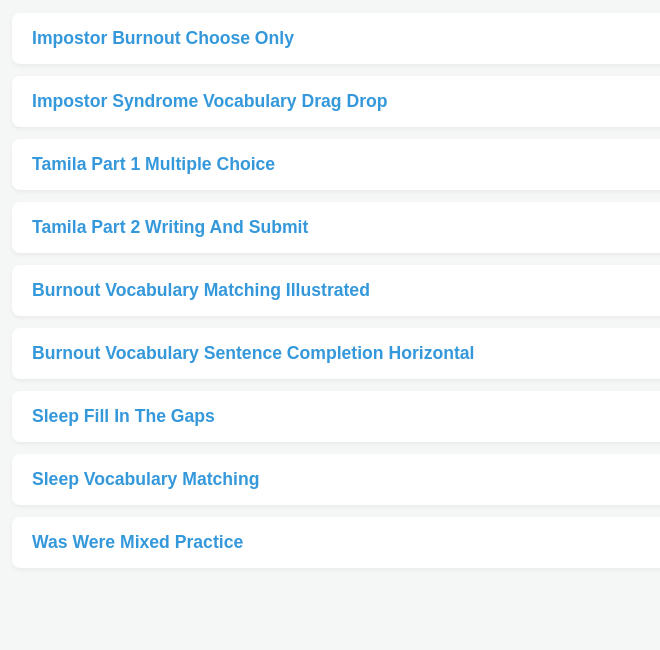
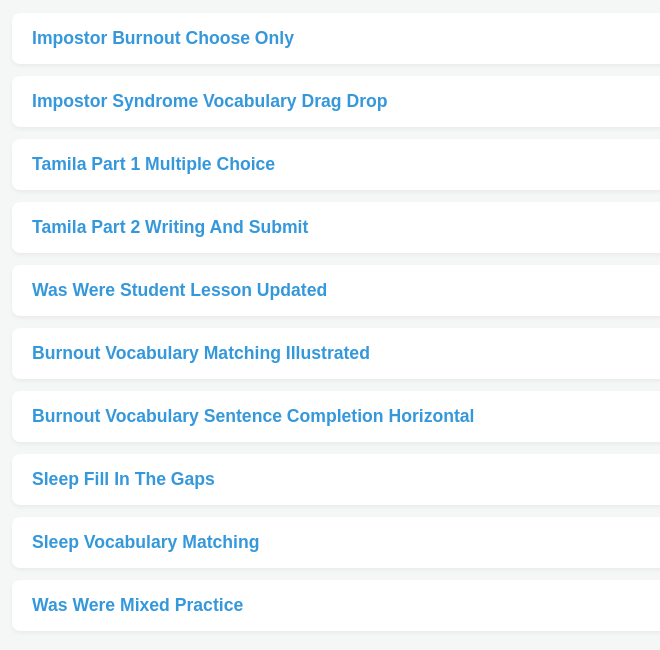
Before and after one commit to Dasha-English-Teacher/miro-exercises, a plain HTML site: page index.html in a window 1280 px wide. Shown: the part 162-812 px from the top of the page, without its empty margins (228-888 px from the left). Drawn offline with Linux system fonts and the light colour scheme.

Commit message:
Automatically update index.html

```diff
--- a/index.html
+++ b/index.html
@@ -21,6 +21,7 @@
           <li><a href="Impostor_Syndrome_Vocabulary_Drag_Drop.html" target="_blank">Impostor Syndrome Vocabulary Drag Drop</a></li>
           <li><a href="Tamila_Part_1_Multiple_Choice.html" target="_blank">Tamila Part 1 Multiple Choice</a></li>
           <li><a href="Tamila_Part_2_Writing_and_Submit.html" target="_blank">Tamila Part 2 Writing And Submit</a></li>
+          <li><a href="Was_Were_Student_Lesson_Updated.html" target="_blank">Was Were Student Lesson Updated</a></li>
           <li><a href="burnout_vocabulary_matching_illustrated.html" target="_blank">Burnout Vocabulary Matching Illustrated</a></li>
           <li><a href="burnout_vocabulary_sentence_completion_horizontal.html" target="_blank">Burnout Vocabulary Sentence Completion Horizontal</a></li>
           <li><a href="sleep_fill_in_the_gaps.html" target="_blank">Sleep Fill In The Gaps</a></li>
```
